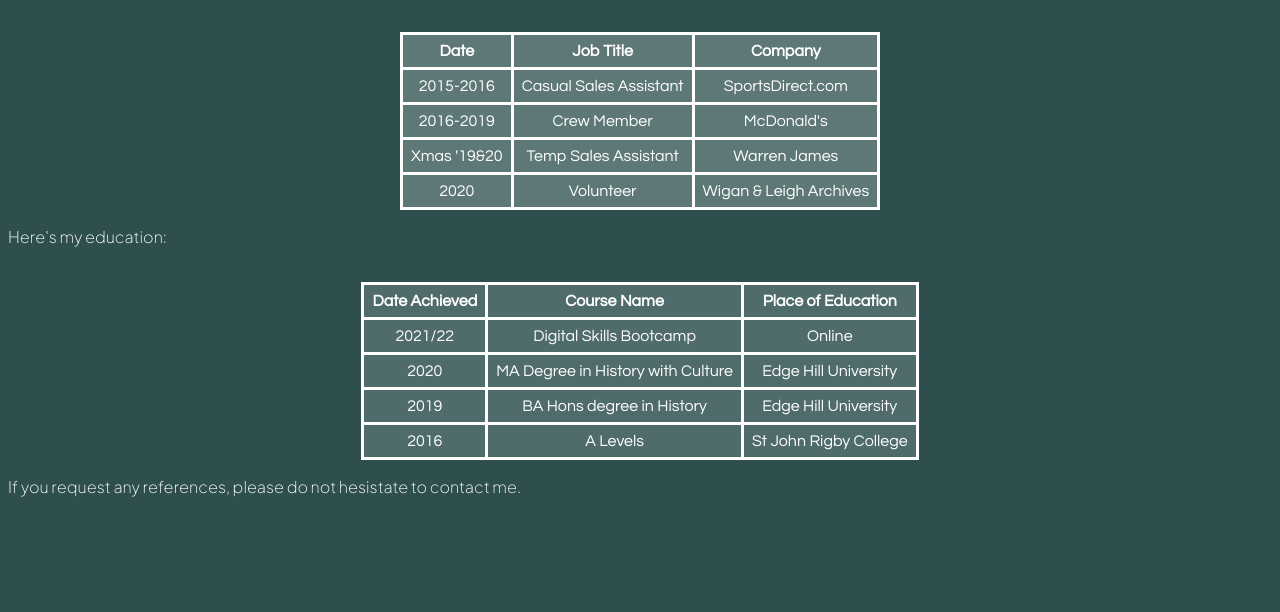
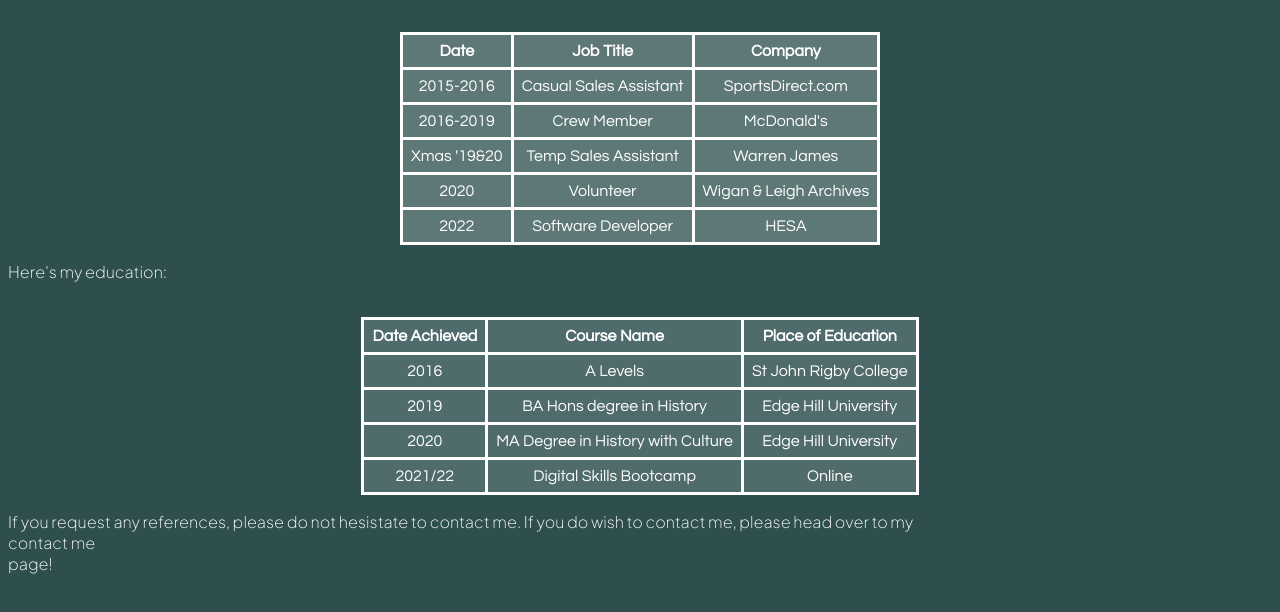
Before and after one commit to Bethashcroft/mywebsite, a plain HTML site: page My Experience.html in a window 1280 px wide. Shown: the part 140-752 px from the top of the page. Drawn offline with Linux system fonts and the light colour scheme.

Commit message:
changes to my experiences page

```diff
--- a/My Experience.html
+++ b/My Experience.html
@@ -52,6 +52,11 @@
         <td>Volunteer</td>
         <td>Wigan & Leigh Archives</td>
       </tr>
+      <tr>
+        <td>2022</td>
+        <td>Software Developer</td>
+        <td>HESA</td>
+      </tr>
     </tbody>
   </table>
 
@@ -65,9 +70,14 @@
     </tr>
     <tbody>
       <tr>
-        <td>2021/22</td>
-        <td>Digital Skills Bootcamp</td>
-        <td>Online</td>
+        <td>2016</td>
+        <td>A Levels</td>
+        <td>St John Rigby College</td>
+      </tr>
+      <tr>
+        <td>2019</td>
+        <td>BA Hons degree in History</td>
+        <td>Edge Hill University</td>
       </tr>
       <tr>
         <td>2020</td>
@@ -75,17 +85,16 @@
         <td>Edge Hill University</td>
       </tr>
       <tr>
-        <td>2019</td>
-        <td>BA Hons degree in History</td>
-        <td>Edge Hill University</td>
-      </tr>
-      <tr>
-        <td>2016</td>
-        <td>A Levels</td>
-        <td>St John Rigby College</td>
+        <td>2021/22</td>
+        <td>Digital Skills Bootcamp</td>
+        <td>Online</td>
       </tr>
     </tbody>
   </table>
 
-  <p>If you request any references, please do not hesistate to contact me.</p>
+  <p>
+    If you request any references, please do not hesistate to contact me. If you
+    do wish to contact me, please head over to my
+    <a href="Contact Me.html">contact me</a> page!
+  </p>
 </body>
```
